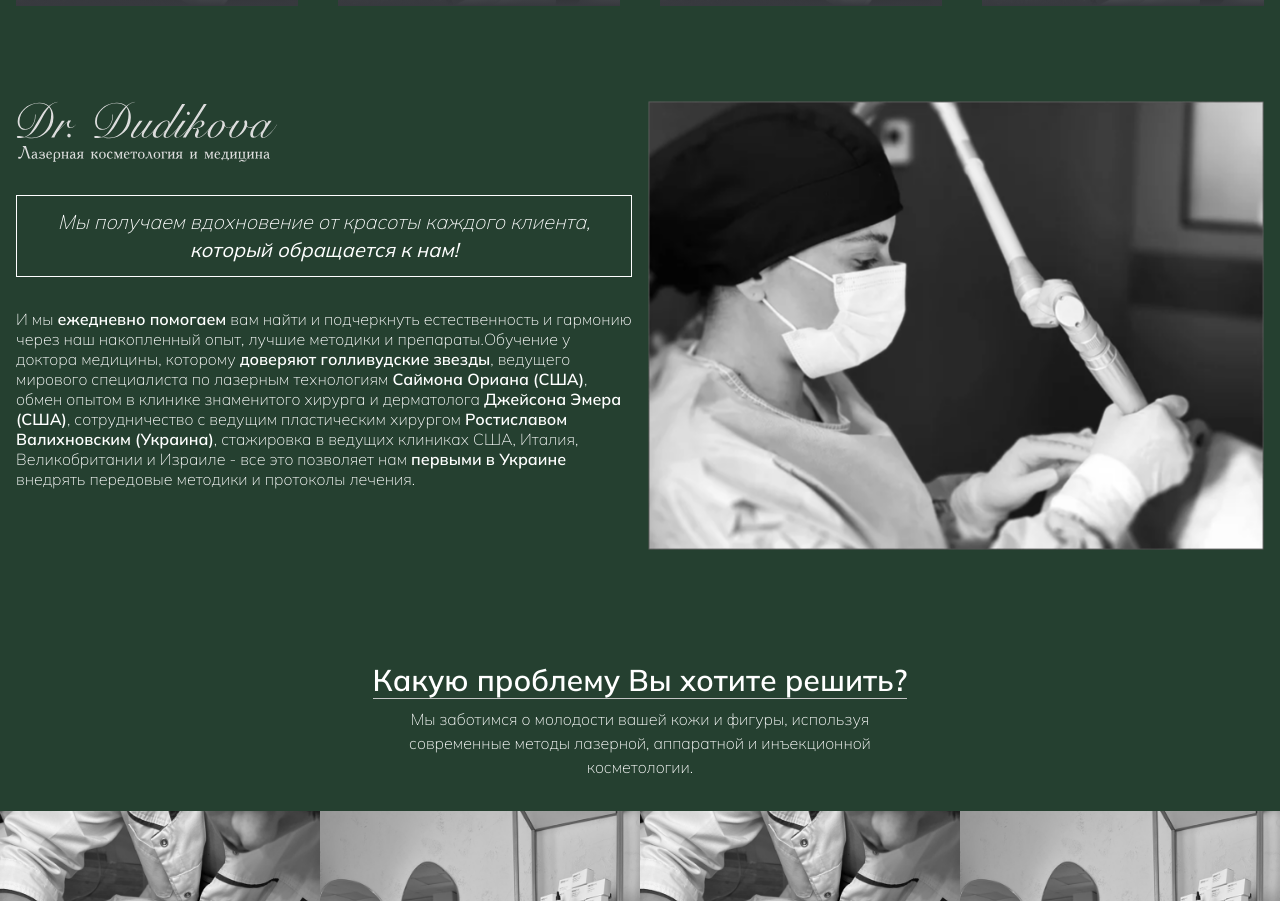
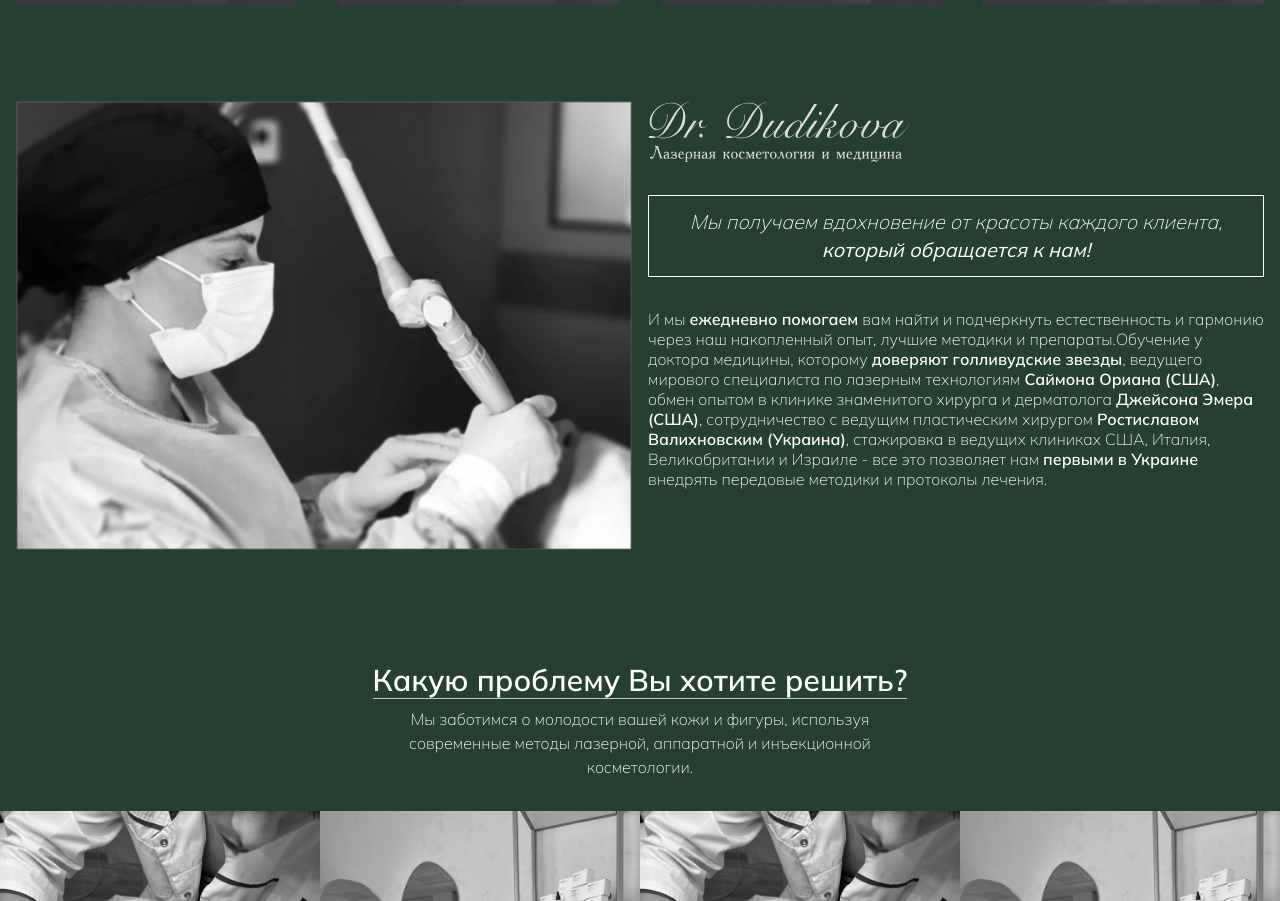
Before and after one commit to KirillUnited/beautymyway-app, a Next.js app: page / in a window 1280 px wide. Shown: the part 1738-2639 px from the top of the page. Built offline with nearby package versions, Linux system fonts and the light colour scheme.

Commit message:
Reafct about section

```diff
--- a/src/components/containers/AboutSection/AboutSection.module.scss
+++ b/src/components/containers/AboutSection/AboutSection.module.scss
@@ -1,5 +1,7 @@
 .wrapper {
-    &>:first-child {
-        order: 1;
+    @media screen and (max-width: 1024px) {
+        & > :first-child {
+            order: 1;
+        }
     }
 }
```
